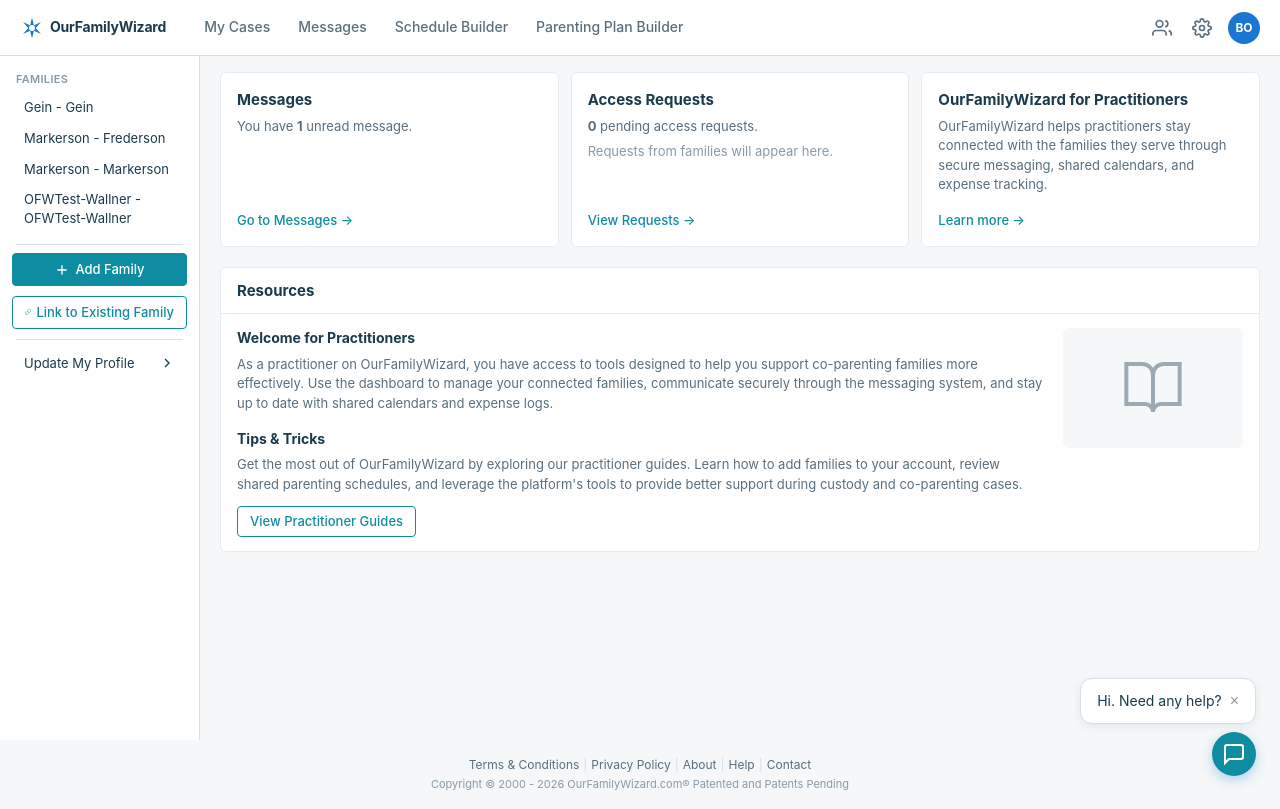
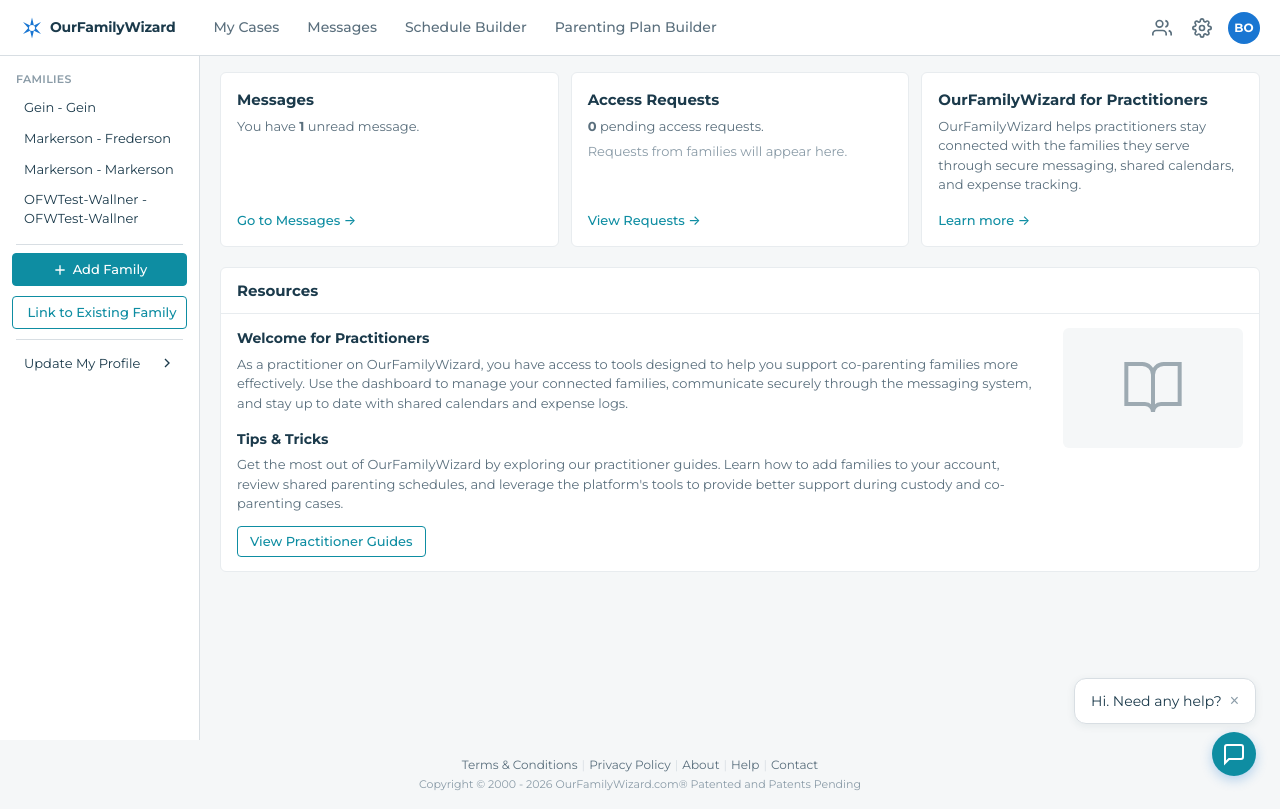
Before and after one commit to aschneider-bit/pro-test-march-2026, a FastAPI app: page /dashboard in a window 1280 px wide. Run offline with FastAPI, Linux system fonts and the light colour scheme.

Commit message:
auto: update base.html

```diff
--- a/templates/base.html
+++ b/templates/base.html
@@ -7,7 +7,7 @@
     <link rel="stylesheet" href="/static/style.css">
     <link rel="preconnect" href="https://fonts.googleapis.com">
     <link rel="preconnect" href="https://fonts.gstatic.com" crossorigin>
-    <link href="https://fonts.googleapis.com/css2?family=Inter:wght@400;500;600;700&display=swap" rel="stylesheet">
+    <link href="https://fonts.googleapis.com/css2?family=Montserrat:wght@400;500;600;700&display=swap" rel="stylesheet">
     {% block head %}{% endblock %}
 </head>
 <body>
```
